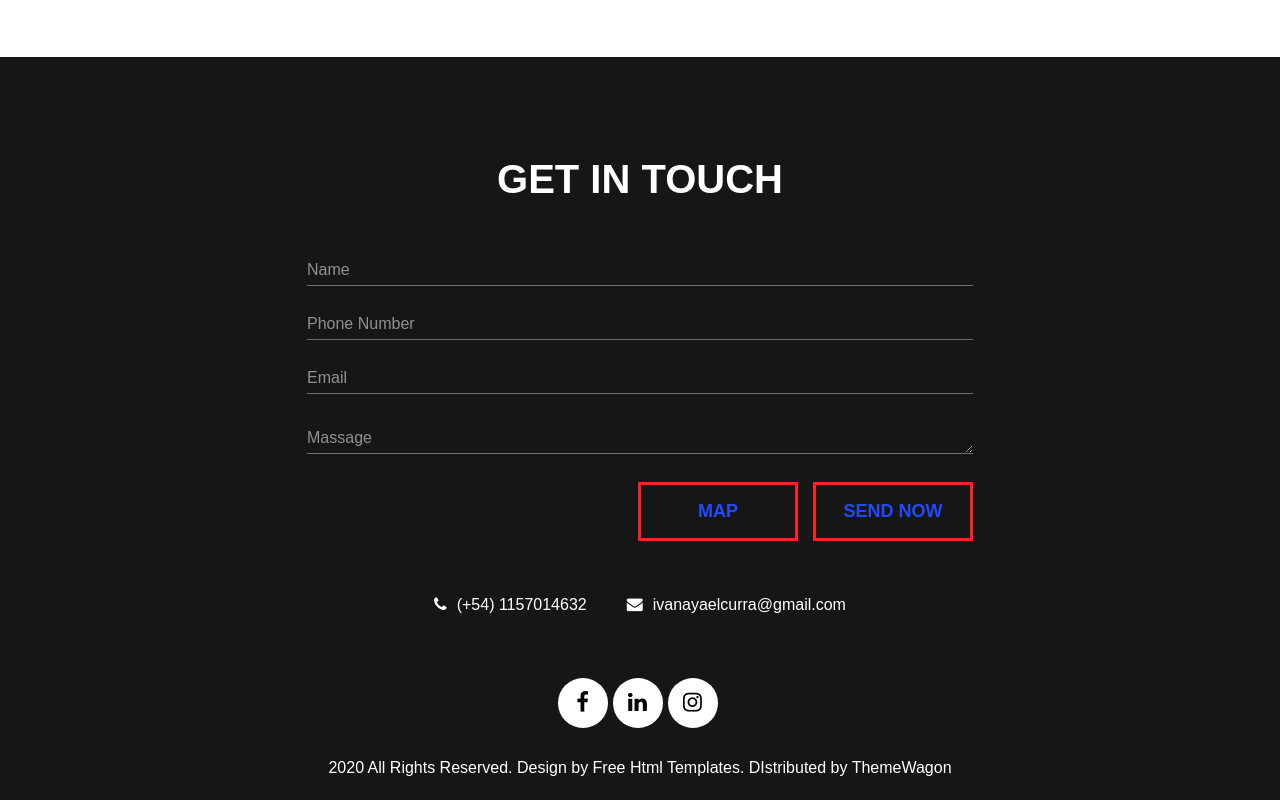
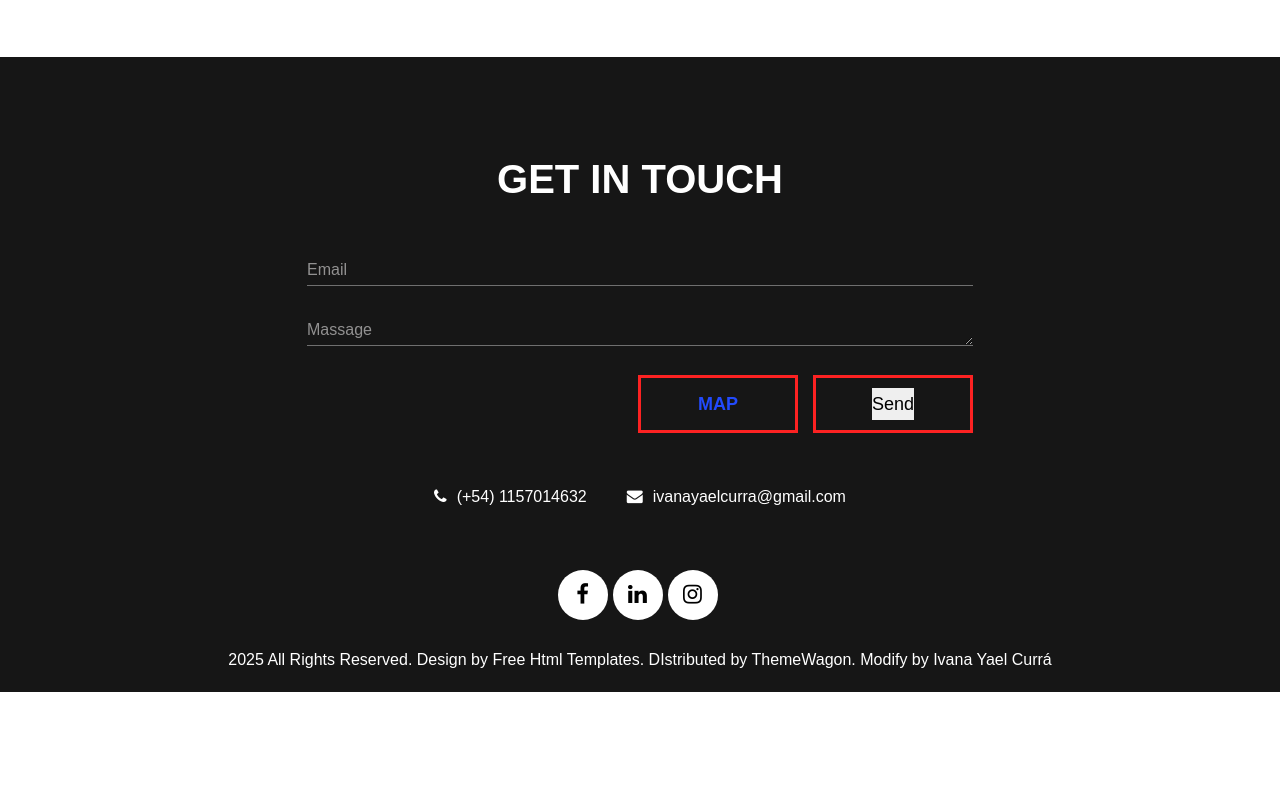
Before and after one commit to ivanayael/lamborguiniversusferrari, a plain HTML site: page index.html in a window 1280 px wide. Shown: the part 4420-5220 px from the top of the page. After the commit the page ends 5112 px from the top, so only its background shows below. Drawn offline with nearby package versions, Linux system fonts and the light colour scheme; files whose address does not match are found by name.

Commit message:
Updates contact form and copyright info
Improves user experience by integrating Formspree for contact submissions, simplifying form fields, and updating copyright year and attribution to reflect recent modifications.

```diff
--- a/index.html
+++ b/index.html
@@ -312,13 +312,11 @@
             </div>
             <div class="contact_section_2">
                <div class="mail_section map_form_container">
-                  <form action="">
-                  <input type="text" class="mail_text" placeholder="Name" name="Name">
-                  <input type="text" class="mail_text" placeholder="Phone Number" name="Phone Number">
-                  <input type="text" class="mail_text" placeholder="Email" name="Email">
-                  <textarea class="massage-bt" placeholder="Massage" rows="5" id="comment" name="Massage"></textarea>
+                  <form action="https://formspree.io/f/xeorepkn" method="POST">
+                  <input type="email" class="mail_text" placeholder="Email" name="email">
+                  <textarea class="massage-bt" placeholder="Massage" rows="5" id="comment" name="message"></textarea>
                   <div class="map_btn_main">
-                     <div class="send_bt"><a href="#">Send Now</a></div>
+                     <div class="send_bt"><a href="#"><button type="submit">Send</button></a></div>
                      <div class="map_bt"><a href="#" id="showMap">Map</a></div>
                   </div>
                   </form>
@@ -353,7 +351,7 @@
       <!-- copyright section start -->
       <div class="copyright_section">
          <div class="container">
-            <p class="copyright_text">2020 All Rights Reserved. Design by <a href="https://html.design">Free Html Templates</a>. DIstributed by <a href="https://themewagon.com" target="_blank" rel="noopener">ThemeWagon</a></p>
+            <p class="copyright_text">2025 All Rights Reserved. Design by <a href="https://html.design">Free Html Templates</a>. DIstributed by <a href="https://themewagon.com" target="_blank" rel="noopener">ThemeWagon</a>. Modify by Ivana Yael Currá</p>
          </div>
       </div>
       <!-- copyright section end -->
```
Also changed, not shown: images/client-img.png.
